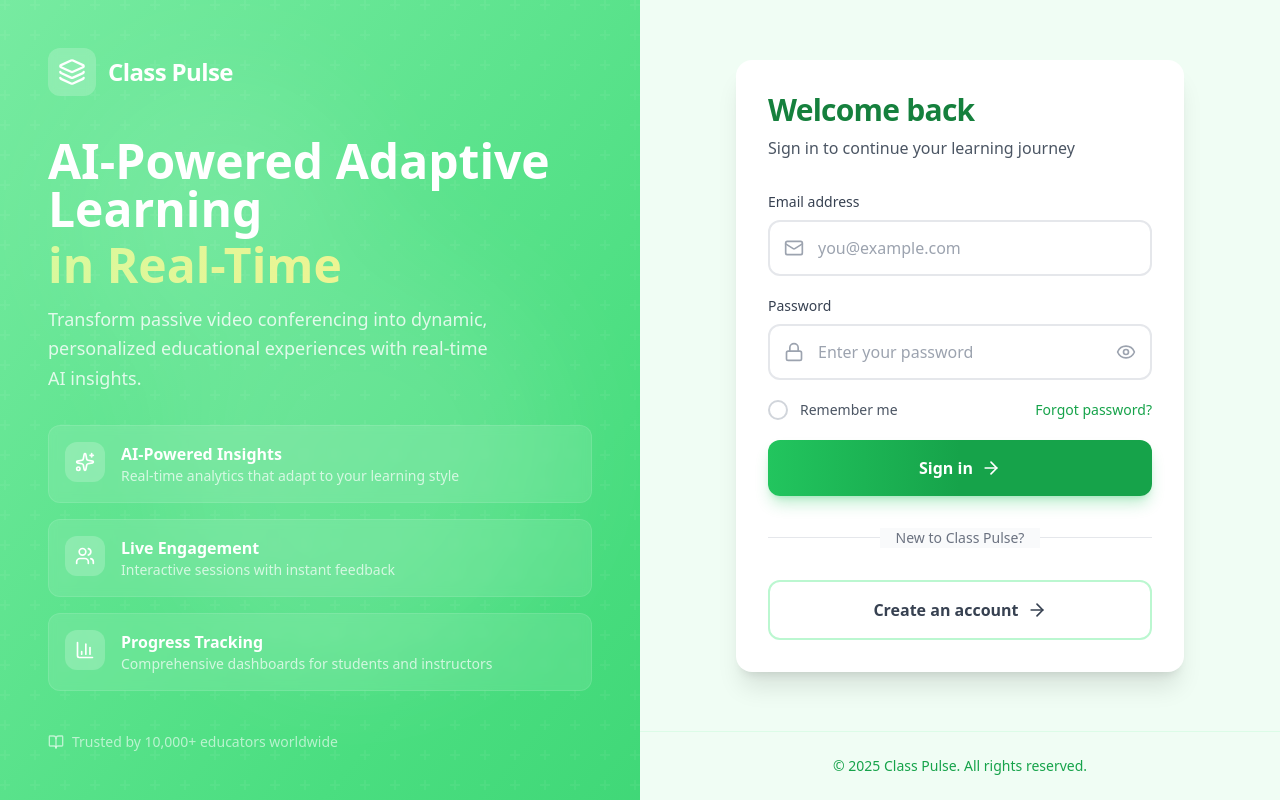
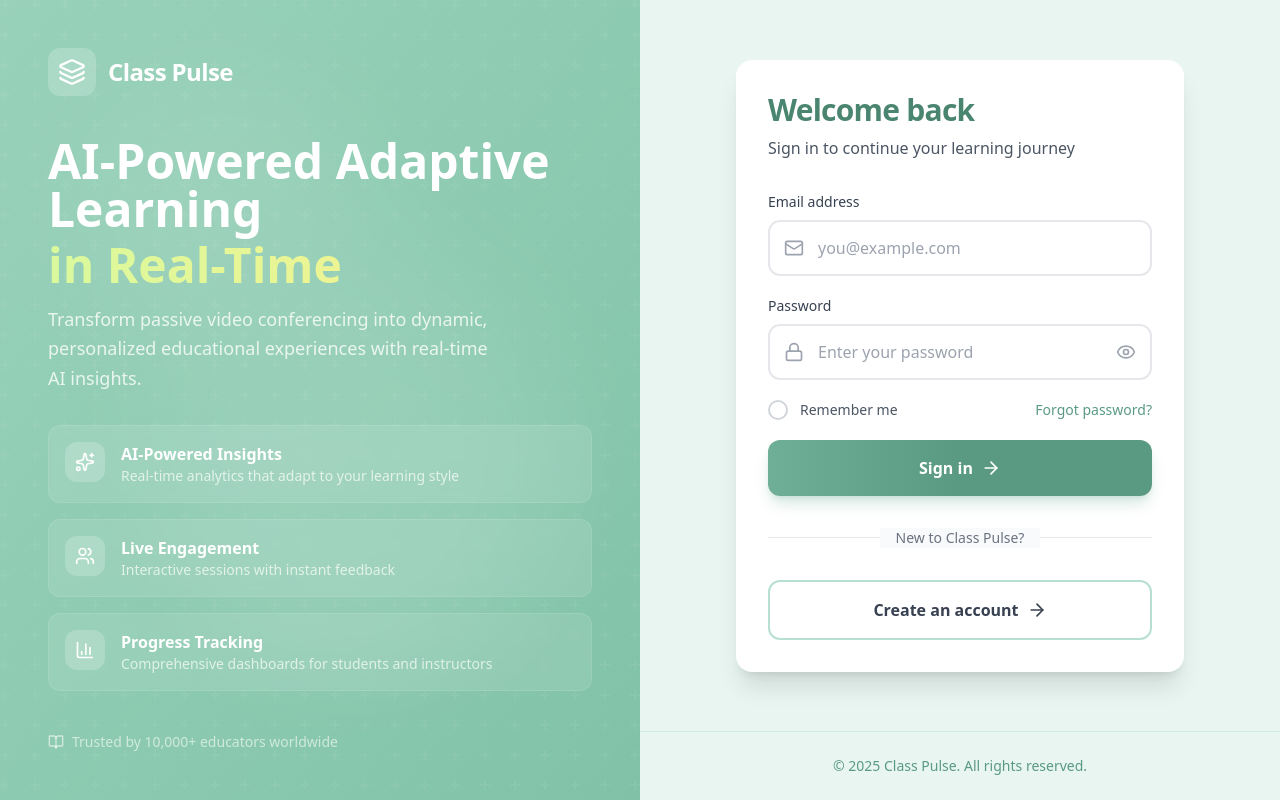
Before and after one commit to Abiraj-Jatheeskumar/classpulse-ai, a React (Vite) app in the folder frontend/: page /login in a window 1280 px wide. Built offline with nearby package versions, Linux system fonts and the light colour scheme; no server answers.

Commit message:
Update entire UI theme to #6FAF98 (Sage Green)

```diff
--- a/frontend/src/index.css
+++ b/frontend/src/index.css
@@ -5,49 +5,61 @@
 /* DO NOT DELETE THESE TAILWIND IMPORTS, OTHERWISE THE STYLING WILL NOT RENDER AT ALL */
 @layer base {
   :root {
-    /* #006A4E - Bangladesh Green Theme */
-    --background: 164 30% 95%;
-    --foreground: 164 80% 10%;
-    --muted: 164 25% 90%;
-    --muted-foreground: 164 20% 40%;
+    /* #6FAF98 - Sage Green Theme */
+    --background: 158 30% 96%;
+    --foreground: 158 40% 15%;
+    --muted: 158 25% 92%;
+    --muted-foreground: 158 15% 45%;
     --popover: 0 0% 100%;
-    --popover-foreground: 164 80% 10%;
+    --popover-foreground: 158 40% 15%;
     --card: 0 0% 100%;
-    --card-foreground: 164 80% 10%;
-    --border: 164 30% 80%;
-    --input: 164 25% 88%;
-    --primary: 164 100% 21%;
+    --card-foreground: 158 40% 15%;
+    --border: 158 25% 82%;
+    --input: 158 20% 90%;
+    --primary: 158 29% 56%;
     --primary-foreground: 0 0% 100%;
-    --secondary: 164 40% 88%;
-    --secondary-foreground: 164 100% 18%;
-    --accent: 164 30% 92%;
-    --accent-foreground: 164 80% 15%;
+    --secondary: 158 35% 90%;
+    --secondary-foreground: 158 35% 35%;
+    --accent: 158 25% 93%;
+    --accent-foreground: 158 35% 25%;
     --destructive: 0 84% 60%;
     --destructive-foreground: 0 0% 100%;
-    --ring: 164 100% 21%;
+    --ring: 158 29% 56%;
     --radius: 0.75rem;
+
+    /* Custom color palette based on #6FAF98 */
+    --sage-50: #e8f5f0;
+    --sage-100: #d1ebe1;
+    --sage-200: #b8e0d0;
+    --sage-300: #9fd5bf;
+    --sage-400: #87c7ad;
+    --sage-500: #6FAF98;
+    --sage-600: #5a9a82;
+    --sage-700: #4a8570;
+    --sage-800: #3a6f5c;
+    --sage-900: #2d5a4a;
   }
   .dark {
-    /* #006A4E - Bangladesh Green Theme (Dark Mode) */
-    --background: 164 40% 6%;
-    --foreground: 164 25% 92%;
-    --muted: 164 30% 12%;
-    --muted-foreground: 164 20% 60%;
-    --popover: 164 40% 8%;
-    --popover-foreground: 164 25% 88%;
-    --card: 164 35% 10%;
-    --card-foreground: 164 25% 92%;
-    --border: 164 30% 18%;
-    --input: 164 30% 18%;
-    --primary: 164 80% 35%;
+    /* #6FAF98 - Sage Green Theme (Dark Mode) */
+    --background: 158 30% 8%;
+    --foreground: 158 20% 92%;
+    --muted: 158 25% 14%;
+    --muted-foreground: 158 15% 60%;
+    --popover: 158 30% 10%;
+    --popover-foreground: 158 20% 90%;
+    --card: 158 28% 12%;
+    --card-foreground: 158 20% 92%;
+    --border: 158 25% 20%;
+    --input: 158 25% 18%;
+    --primary: 158 35% 50%;
     --primary-foreground: 0 0% 100%;
-    --secondary: 164 35% 18%;
-    --secondary-foreground: 164 30% 90%;
-    --accent: 164 30% 16%;
-    --accent-foreground: 164 30% 90%;
-    --destructive: 0 70% 45%;
+    --secondary: 158 28% 18%;
+    --secondary-foreground: 158 25% 88%;
+    --accent: 158 25% 16%;
+    --accent-foreground: 158 25% 88%;
+    --destructive: 0 70% 50%;
     --destructive-foreground: 0 0% 100%;
-    --ring: 164 80% 35%;
+    --ring: 158 35% 50%;
   }
 }
 /* Custom animations */
@@ -183,17 +195,17 @@
     background: transparent;
   }
   ::-webkit-scrollbar-thumb {
-    background: #4dab94;
+    background: #6FAF98;
     border-radius: 6px;
   }
   .dark ::-webkit-scrollbar-thumb {
-    background: #006A4E;
+    background: #5a9a82;
   }
   ::-webkit-scrollbar-thumb:hover {
-    background: #008562;
+    background: #5a9a82;
   }
   .dark ::-webkit-scrollbar-thumb:hover {
-    background: #008562;
+    background: #6FAF98;
   }
 }
 
@@ -227,7 +239,7 @@
 }
 .card-lift:hover {
   transform: translateY(-2px);
-  box-shadow: 0 10px 25px -5px rgba(0, 106, 78, 0.15), 0 8px 10px -6px rgba(0, 106, 78, 0.12);
+  box-shadow: 0 10px 25px -5px rgba(111, 175, 152, 0.2), 0 8px 10px -6px rgba(111, 175, 152, 0.15);
 }
 
 /* Smooth focus ring animation */
@@ -236,10 +248,10 @@
 }
 @keyframes focus-ring {
   0% {
-    box-shadow: 0 0 0 0 rgba(0, 106, 78, 0.4);
+    box-shadow: 0 0 0 0 rgba(111, 175, 152, 0.4);
   }
   100% {
-    box-shadow: 0 0 0 4px rgba(0, 106, 78, 0.15);
+    box-shadow: 0 0 0 4px rgba(111, 175, 152, 0.2);
   }
 }
 
@@ -257,7 +269,7 @@
 
 /* Text gradient effect */
 .text-gradient {
-  background: linear-gradient(135deg, #004d38, #006A4E, #008562);
+  background: linear-gradient(135deg, #4a8570, #6FAF98, #87c7ad);
   -webkit-background-clip: text;
   -webkit-text-fill-color: transparent;
   background-clip: text;
--- a/frontend/tailwind.config.js
+++ b/frontend/tailwind.config.js
@@ -41,6 +41,33 @@ export default {
           DEFAULT: "hsl(var(--card))",
           foreground: "hsl(var(--card-foreground))",
         },
+        // Override green with sage green (#6FAF98) palette
+        green: {
+          50: '#e8f5f0',
+          100: '#d1ebe1',
+          200: '#b8e0d0',
+          300: '#9fd5bf',
+          400: '#87c7ad',
+          500: '#6FAF98',
+          600: '#5a9a82',
+          700: '#4a8570',
+          800: '#3a6f5c',
+          900: '#2d5a4a',
+          950: '#1f4235',
+        },
+        sage: {
+          50: '#e8f5f0',
+          100: '#d1ebe1',
+          200: '#b8e0d0',
+          300: '#9fd5bf',
+          400: '#87c7ad',
+          500: '#6FAF98',
+          600: '#5a9a82',
+          700: '#4a8570',
+          800: '#3a6f5c',
+          900: '#2d5a4a',
+          950: '#1f4235',
+        },
       },
       borderRadius: {
         lg: "var(--radius)",
```
Also changed, not shown: frontend/src/components/layout/DashboardLayout.tsx (+17 -17 lines).
